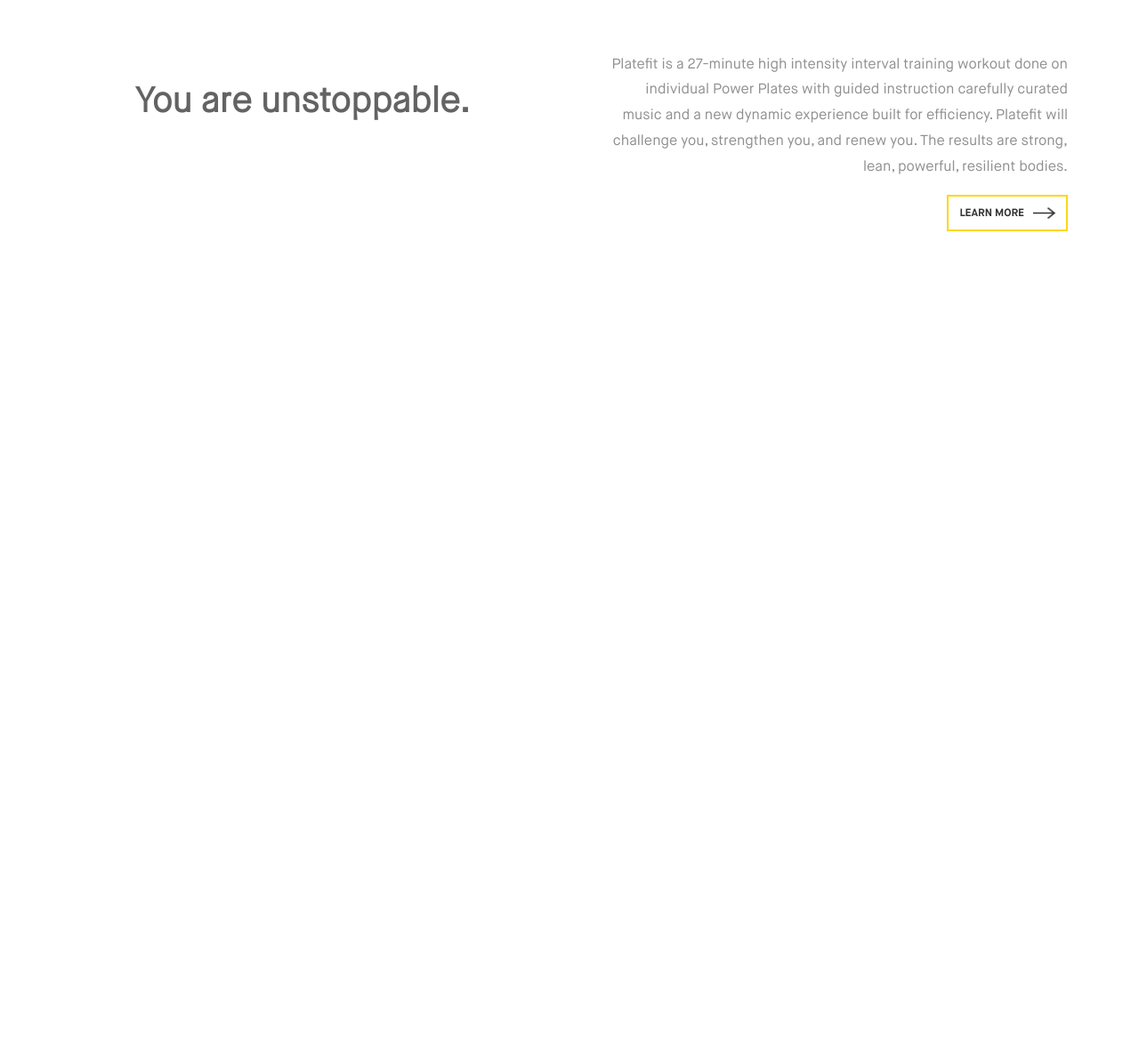
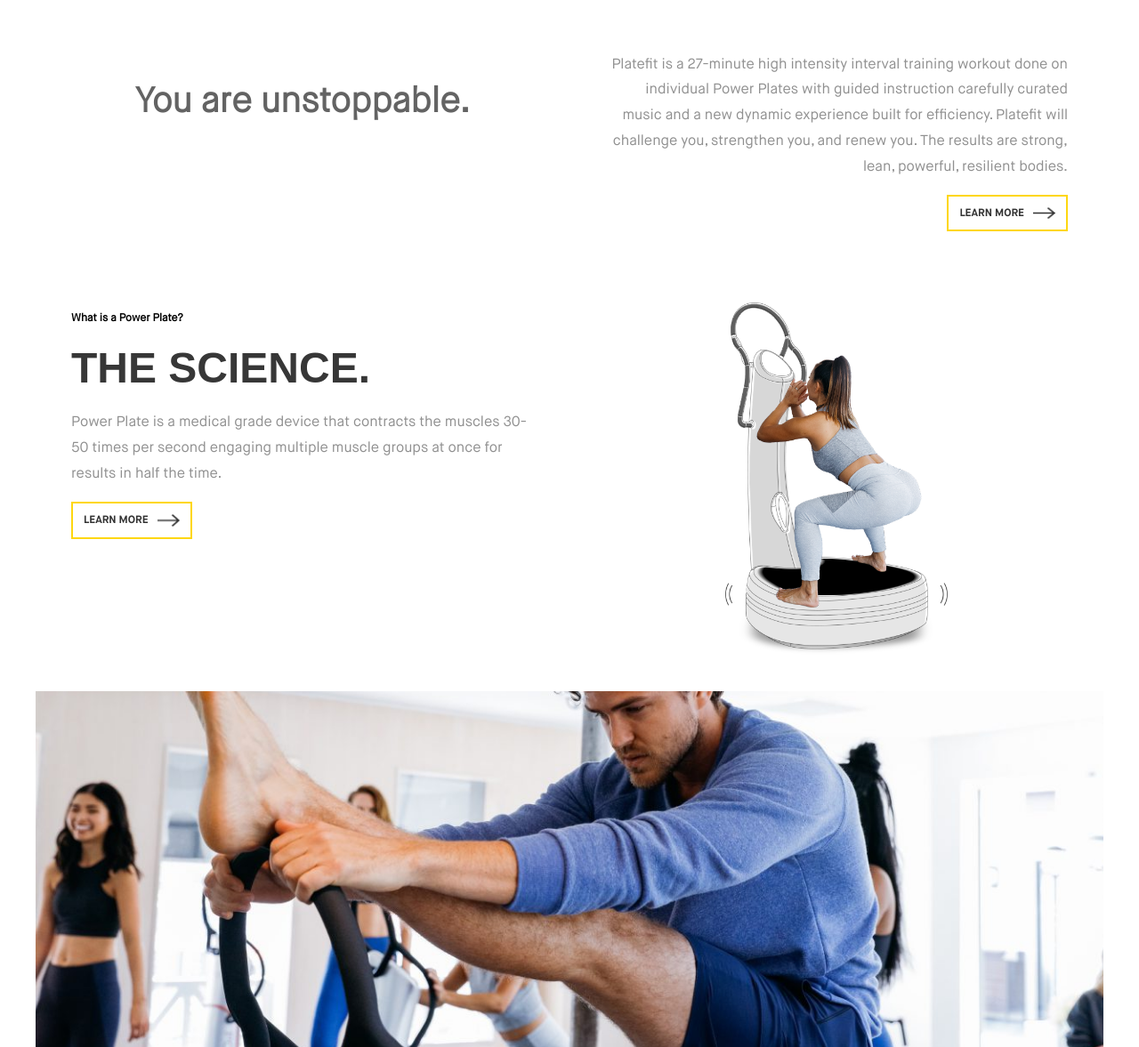
Before and after one commit to manticarodrigo/platefit-styleguide, a website built with webpack: page home.html in a window 1280 px wide. Shown: the part 993-2170 px from the top of the page at 89% size. Before the commit the page ends 1293 px from the top, so only its background shows below. Built offline with nearby package versions, Linux system fonts and the light colour scheme; a web font is replaced by a local one.

Commit message:
Worked on THE SCIENCE page and second hero.

```diff
--- a/home.html
+++ b/home.html
@@ -108,6 +108,35 @@
         </div>
       </section>
 
+      <!-- page the science -->
+
+      <section class="grid">
+        <div class="u-padding--lg grid__50-column">
+            <p class="paragraph__sm">What is a Power Plate?</p>
+            <h4 class="headline headline__sm">THE SCIENCE.</h4>
+            <p class="paragraph">
+                Power Plate is a medical grade device that contracts the muscles 30-50 times per second engaging multiple muscle groups at once for results in half the time.
+            </p>
+            <a class="btn btn--arrow" href="#">
+                Learn more
+                <img src="assets\arrow.png">
+              </a>
+        </div>
+        <div class="u-padding--lg image grid__50-column">
+          <img class="image__sm" src="assets/power-plate.png">
+        </div>
+      </section>
+
+      <!-- page banner -->
+
+      <section class="hero__banner">
+      </section>
+
+      <!-- page links -->
+
+      <section>
+
+      </section>
     </main>
 
   </body>
--- a/styles/app.scss
+++ b/styles/app.scss
@@ -12,3 +12,4 @@
 @import 'partials/headline';
 @import 'partials/paragraph';
 @import 'partials/btn';
+@import 'partials/image';
--- a/styles/partials/_box.scss
+++ b/styles/partials/_box.scss
@@ -13,9 +13,9 @@
     padding: ($spacing * 2) ($spacing * 2);
   }
 
-  @media (max-width: $breakpoint-sm) {
+  /*@media (max-width: $breakpoint-sm) {
     padding: $spacing 0;
-  }
+  }*/
 }
 
 .box {
--- a/styles/partials/_headline.scss
+++ b/styles/partials/_headline.scss
@@ -21,4 +21,13 @@
       margin: auto;
     }
   }
+
+  &__sm {
+    font-family: "Knockout-HTF28-JuniorFeatherwt", sans-serif;
+    font-weight: bold;
+    letter-spacing: 0;
+    color: #373737;
+    text-align: left;
+    margin: 20px auto;
+  }
 }
--- a/styles/partials/_hero.scss
+++ b/styles/partials/_hero.scss
@@ -9,6 +9,7 @@
   background: url('../assets/hero.jpg') no-repeat 50%;
   background-size: cover;
   width: 100%;
+
 
   & > * {
     position: relative;
@@ -33,8 +34,16 @@
     word-wrap: break-word;
 
     @media (max-width: $breakpoint-lg) {
-      font-size: 4em;
+      font-size: 3em;
       letter-spacing: 0.05em;
+      margin: 40 0 auto;
     }
   }
+
+  &__banner {
+    background: url('../assets/studio.jpg');
+    background-size: cover;
+    background-position: center;
+    height: 400px;
+  }
 }
--- /dev/null
+++ b/styles/partials/_image.scss
@@ -0,0 +1,8 @@
+.image {
+  text-align: center;
+
+  &__sm {
+    max-width: 250px;
+  }
+
+}
--- a/styles/partials/_paragraph.scss
+++ b/styles/partials/_paragraph.scss
@@ -1,4 +1,9 @@
 .paragraph {
   color: $color-text;
   line-height: 1.8;
+
+  &__sm {
+    font-size: 12px;
+    font-weight: bold;
+  }
 }
```
Also changed, not shown: assets/e-news.png (added), assets/elle.png (added), assets/la-times.png (added), assets/la-weekly.png (added), assets/people.png (added), assets/power-plate.png (added), assets/studio.jpg (added), assets/vogue.png (added), dist/app.css, 1 other file.
